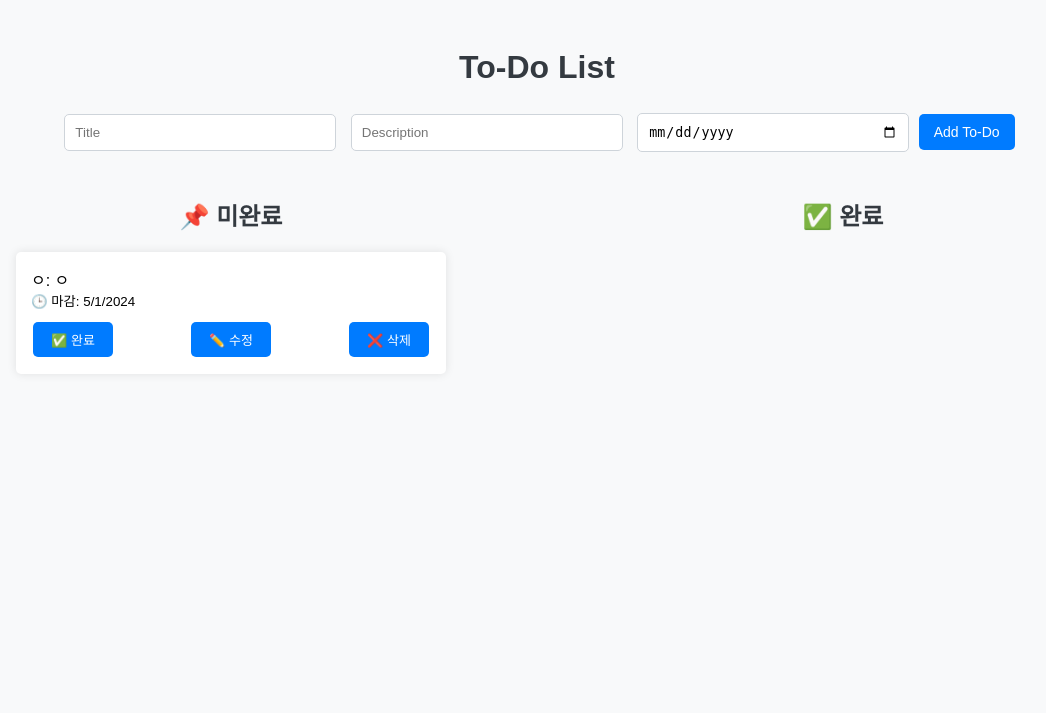
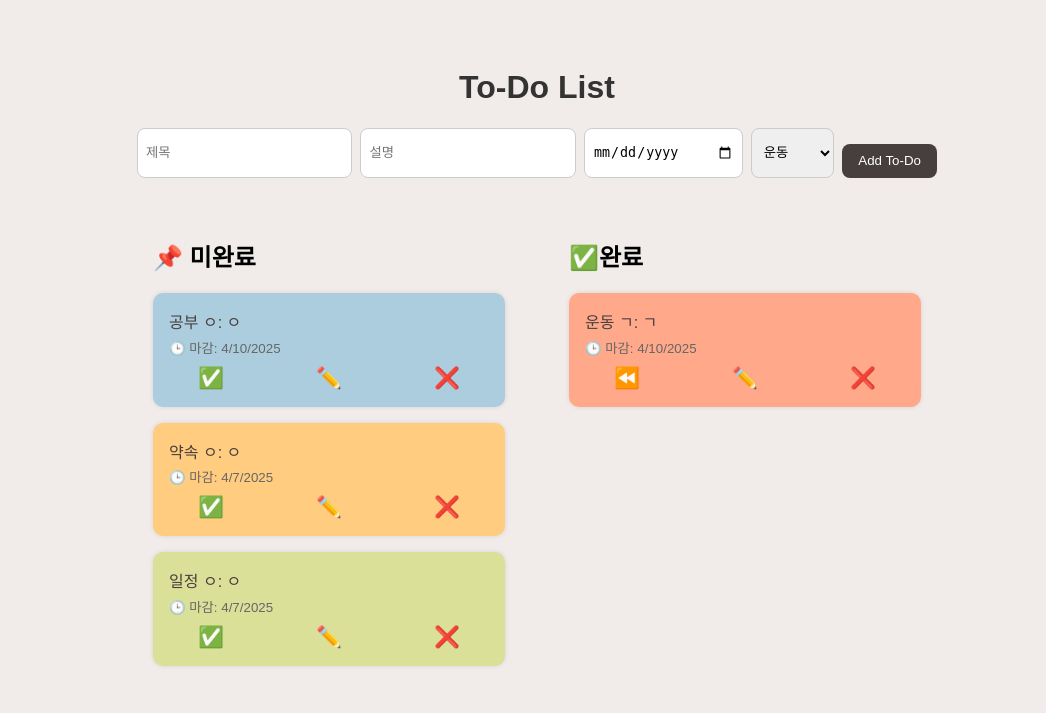
Before and after one commit to wiishj/FastApi-Todos_new, a FastAPI app: page / in a window 1280 px wide. Shown: the top 713 px of the page, without its empty margins (103-1149 px from the left). Run offline with FastAPI, Linux system fonts and the light colour scheme.

Commit message:
카테고리 추가

```diff
--- a/fastapi-app/main.py
+++ b/fastapi-app/main.py
@@ -3,11 +3,17 @@ from fastapi.responses import HTMLResponse
 from pydantic import BaseModel
 from datetime import datetime
 from typing import Optional
+from enum import Enum
 import json
 import os
 
 app = FastAPI()
 
+class Category(str, Enum):
+    workout = "운동"
+    appointment = "약속"
+    study = "공부"
+    schedule = "일정"
 
 # To-Do 항목 모델
 class TodoItem(BaseModel):
@@ -16,6 +22,7 @@ class TodoItem(BaseModel):
     description: Optional[str] = None
     deadline: Optional[str] = None  # str로 변경
     completed: bool
+    category: Optional[str]=None
 
 
 # JSON 파일 경로
--- a/fastapi-app/requirements.txt
+++ b/fastapi-app/requirements.txt
@@ -1,2 +1,6 @@
 fastapi
 uvicorn[standard]
+pytest
+pytest-html
+httpx
+pytest-cov
--- a/fastapi-app/templates/index.html
+++ b/fastapi-app/templates/index.html
@@ -1,93 +1,125 @@
 <!DOCTYPE html>
-<html lang="en">
+<html lang="ko">
   <head>
     <meta charset="UTF-8" />
-    <meta name="viewport" content="width=device-width, initial-scale=1.0" />
     <title>To-Do List</title>
     <style>
       body {
-        font-family: Arial, sans-serif;
-        background-color: #f8f9fa;
+        font-family: "Noto Sans KR", sans-serif;
+        max-width: 800px;
+        margin: 2rem auto;
+        padding: 1rem;
+        background-color: #f1ecea;
+      }
+
+      h1 {
         text-align: center;
-        padding: 20px;
+        color: #333;
       }
-      h1 {
-        color: #343a40;
+
+      form {
+        display: flex;
+        flex-wrap: wrap;
+        gap: 0.5rem;
+        margin-bottom: 1.5rem;
       }
-      form {
-        margin-bottom: 20px;
+
+      input,
+      select {
+        padding: 0.5rem;
+        border: 1px solid #ccc;
+        border-radius: 8px;
+        flex: 1 1 auto;
       }
-      input {
-        padding: 10px;
-        margin: 5px;
-        border: 1px solid #ced4da;
-        border-radius: 5px;
-        width: 250px;
-      }
-      button {
-        padding: 10px 15px;
+
+      .add {
+        padding: 0.6rem 1rem;
+        margin-top: 1rem;
         border: none;
-        border-radius: 5px;
-        background-color: #007bff;
+        border-radius: 8px;
+        background-color: #473f3e;
         color: white;
         cursor: pointer;
-        font-size: 14px;
       }
-      button:hover {
-        background-color: #0056b3;
+
+      .actions button {
+        background-color: transparent;
+        border: none;
+        font-size: 1.3rem;
+        cursor: pointer;
       }
+
+      .todo-container {
+        display: flex;
+        gap: 2rem;
+      }
+
+      .todo-section {
+        flex: 1;
+        background-color: #f1ecea;
+        padding: 1rem;
+        border-radius: 10px;
+      }
+
       ul {
         list-style: none;
         padding: 0;
       }
-      .todo-container {
-        display: flex;
-        justify-content: space-around;
+
+      li {
+        margin-bottom: 1rem;
+        padding: 1rem;
+        border-radius: 10px;
+        box-shadow: 0 0 5px rgba(0, 0, 0, 0.1);
       }
-      .todo-section {
-        width: 45%;
-        text-align: left;
+      li span {
+        color: #473f3e;
       }
-      .todo-section h2 {
-        text-align: center;
-        color: #343a40;
-      }
-      li {
-        background: white;
-        margin: 10px auto;
-        padding: 15px;
-        border-radius: 5px;
-        box-shadow: 0 0 10px rgba(0, 0, 0, 0.1);
-        max-width: 400px;
-        display: flex;
-        flex-direction: column;
-      }
-      .completed {
-        text-decoration: line-through;
-        color: gray;
-      }
+
       .actions {
         display: flex;
-        justify-content: space-between;
-        margin-top: 10px;
+        justify-content: center;
+        gap: 5rem;
+        margin-top: 0.5rem;
       }
-      .actions button {
-        width: 80px;
-        padding: 8px;
-        text-align: center;
-        font-size: 13px;
-        border-radius: 5px;
-        margin: 2px;
+
+      /* 카테고리 색상 */
+      .운동 {
+        background-color: #ffa98a;
+      }
+
+      .약속 {
+        background-color: #ffcc80;
+      }
+
+      .공부 {
+        background-color: #abcdde;
+      }
+
+      .일정 {
+        background-color: #dbe098;
+      }
+
+      small {
+        display: block;
+        margin-top: 0.3rem;
+        color: #666;
       }
     </style>
   </head>
   <body>
     <h1>To-Do List</h1>
     <form id="todo-form">
-      <input type="text" id="title" placeholder="Title" required />
-      <input type="text" id="description" placeholder="Description" required />
+      <input type="text" id="title" placeholder="제목" required />
+      <input type="text" id="description" placeholder="설명" required />
       <input type="date" id="deadline" required />
-      <button type="submit">Add To-Do</button>
+      <select id="category" required>
+        <option value="운동">운동</option>
+        <option value="약속">약속</option>
+        <option value="공부">공부</option>
+        <option value="일정">일정</option>
+      </select>
+      <button class="add" type="submit">Add To-Do</button>
     </form>
 
     <div class="todo-container">
@@ -96,7 +128,7 @@
         <ul id="pending-todo-list"></ul>
       </div>
       <div class="todo-section">
-        <h2>✅ 완료</h2>
+        <h2>✅완료</h2>
         <ul id="completed-todo-list"></ul>
       </div>
     </div>
@@ -113,7 +145,7 @@
 
         todos.forEach((todo) => {
           const li = document.createElement("li");
-          li.className = todo.completed ? "completed" : "";
+          li.className = `${todo.category}`;
           const deadlineDate = todo.deadline ? new Date(todo.deadline) : null;
           const deadlineText =
             deadlineDate && !isNaN(deadlineDate)
@@ -121,22 +153,19 @@
               : "📌 마감기한 없음";
 
           li.innerHTML = `
+            <span>${todo.category}</span>
             <span>${todo.title}: ${todo.description}</span>
             <small>${deadlineText}</small>
             <div class="actions">
               <button onclick="toggleCompleted(${todo.id})">
-                ${todo.completed ? "⏪ 되돌리기" : "✅ 완료"}
+                ${todo.completed ? "⏪" : "✅"}
               </button>
-              <button onclick="editTodo(${todo.id})">✏️ 수정</button>
-              <button onclick="deleteTodo(${todo.id})">❌ 삭제</button>
+              <button onclick="editTodo(${todo.id})">✏️</button>
+              <button onclick="deleteTodo(${todo.id})">❌</button>
             </div>
           `;
 
-          if (todo.completed) {
-            completedList.appendChild(li);
-          } else {
-            pendingList.appendChild(li);
-          }
+          (todo.completed ? completedList : pendingList).appendChild(li);
         });
       }
 
@@ -147,8 +176,9 @@
           const title = document.getElementById("title").value;
           const description = document.getElementById("description").value;
           const deadlineInput = document.getElementById("deadline").value;
+          const category = document.getElementById("category").value;
 
-          let deadline = deadlineInput ? deadlineInput.split("T")[0] : null;
+          const deadline = deadlineInput ? deadlineInput.split("T")[0] : null;
 
           await fetch("/todos", {
             method: "POST",
@@ -159,6 +189,7 @@
               description,
               deadline,
               completed: false,
+              category,
             }),
           });
 
@@ -169,25 +200,34 @@
         const existingTodo = await fetch(`/todos/${id}`).then((res) =>
           res.json()
         );
-        const newTitle = prompt("Edit Title (Leave blank to keep the same):");
+
+        const newCategory = prompt(
+          "Edit Category (운동, 약속, 공부, 일정):",
+          existingTodo.category
+        );
+        const newTitle = prompt("Edit Title:", existingTodo.title);
         const newDescription = prompt(
-          "Edit Description (Leave blank to keep the same):"
+          "Edit Description:",
+          existingTodo.description
         );
-        const newDeadline = prompt(
-          "Edit Deadline (YYYY-MM-DD) (Leave blank to keep the same):"
+        let newDeadline = prompt(
+          "Edit Deadline (YYYY-MM-DD):",
+          existingTodo.deadline
         );
 
-        if (newDeadline.includes("T")) {
+        if (newDeadline && newDeadline.includes("T")) {
           newDeadline = newDeadline.split("T")[0];
         }
+
         const response = await fetch(`/todos/${id}`, {
           method: "PUT",
           headers: { "Content-Type": "application/json" },
           body: JSON.stringify({
-            id: id,
+            id,
             title: newTitle || existingTodo.title,
             description: newDescription || existingTodo.description,
             deadline: newDeadline || existingTodo.deadline,
+            category: newCategory || existingTodo.category,
             completed: existingTodo.completed,
           }),
         });
@@ -195,7 +235,7 @@
         if (response.ok) {
           fetchTodos();
         } else {
-          console.error("Failed to update todo:", await response.text());
+          console.error("수정 실패:", await response.text());
         }
       }
 
@@ -205,8 +245,6 @@
       }
 
       async function toggleCompleted(id) {
-        const response = await fetch(`/todos/${id}`);
-        const todo = await response.json();
         await fetch(`/todos/${id}/toggle`, { method: "PATCH" });
         fetchTodos();
       }
--- a/fastapi-app/todo.json
+++ b/fastapi-app/todo.json
@@ -1,9 +1,34 @@
 [
      {
-          "id": 1743685038244,
+          "id": 1744264493088,
+          "title": "ㄱ",
+          "description": "ㄱ",
+          "deadline": "2025-04-10",
+          "completed": true,
+          "category": "운동"
+     },
+     {
+          "id": 1744267454801,
           "title": "ㅇ",
           "description": "ㅇ",
-          "deadline": "2024-05-01",
-          "completed": false
+          "deadline": "2025-04-10",
+          "completed": false,
+          "category": "공부"
+     },
+     {
+          "id": 1744269509823,
+          "title": "ㅇ",
+          "description": "ㅇ",
+          "deadline": "2025-04-07",
+          "completed": false,
+          "category": "약속"
+     },
+     {
+          "id": 1744269512473,
+          "title": "ㅇ",
+          "description": "ㅇ",
+          "deadline": "2025-04-07",
+          "completed": false,
+          "category": "일정"
      }
 ]
```
Also changed, not shown: fastapi-app/tests/test_main.py (added, +66 -0 lines).
